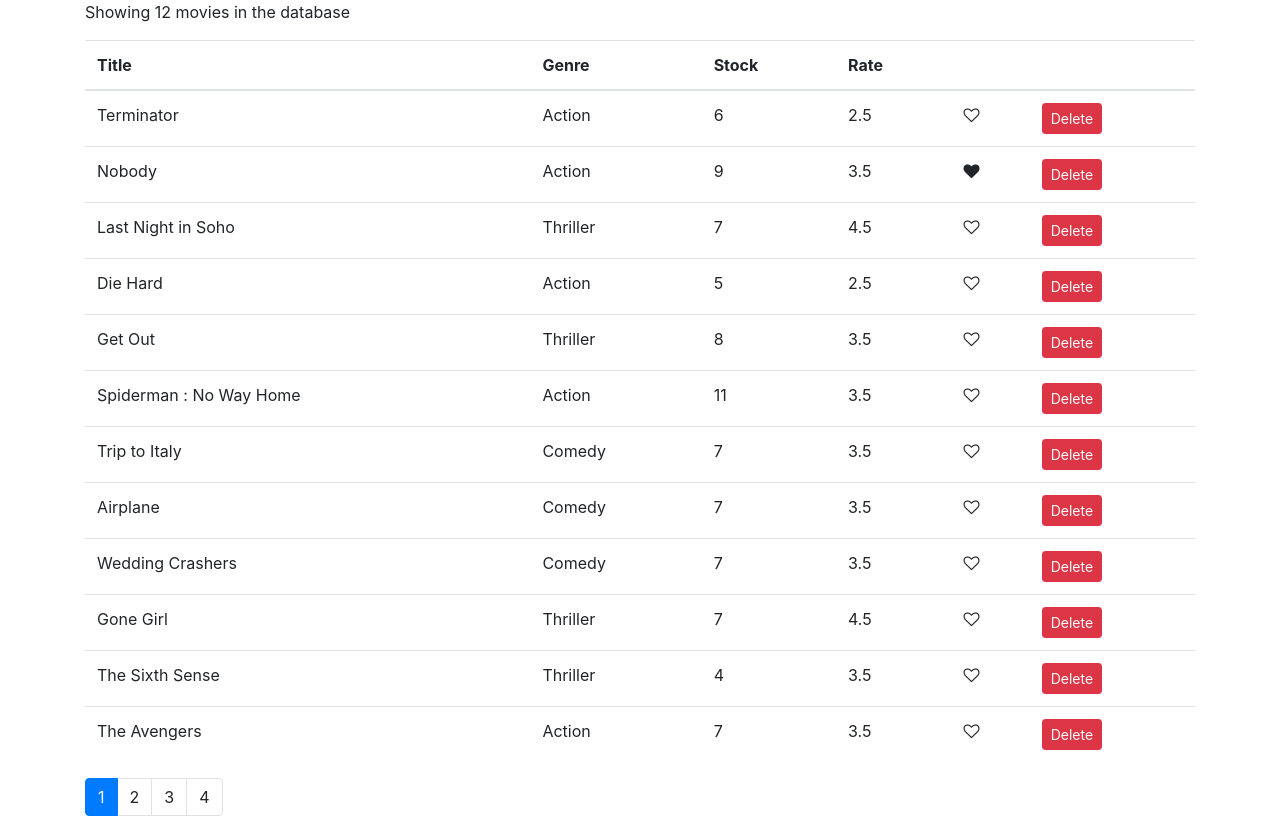
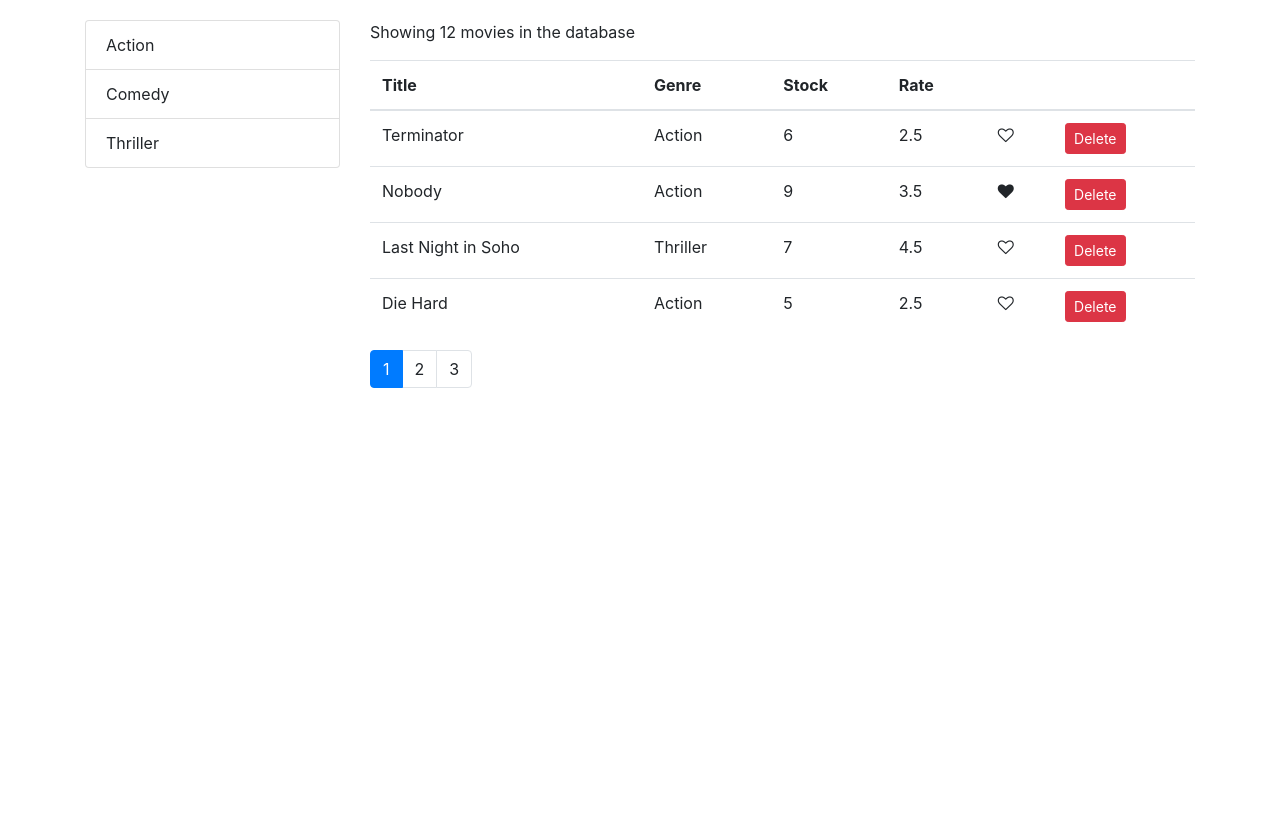
Before and after one commit to afrizaharahap/vidly-app, a React (Create React App) app: page / in a window 1280 px wide. After the commit the page ends 800 px from the top, so only its background shows below. Built offline with nearby package versions, Linux system fonts and the light colour scheme.

Commit message:
update padding

```diff
--- a/package.json
+++ b/package.json
@@ -9,6 +9,7 @@
     "bootstrap": "^4.1.1",
     "font-awesome": "^4.7.0",
     "lodash": "^4.17.10",
+    "prop-types": "^15.6.2",
     "react": "^17.0.2",
     "react-dom": "^17.0.2",
     "react-scripts": "5.0.0",
--- /dev/null
+++ b/src/components/common/listGroup.jsx
@@ -0,0 +1,23 @@
+import React from "react";
+
+const listGroup = (props) => {
+  const { items, textProperty, valueProperty, selectedItem, onItemSelect } =
+    props;
+  return (
+    <ul className="list-group">
+      {items.map((item) => (
+        <li
+          onClick={() => onItemSelect(item)}
+          key={item[valueProperty]}
+          className={
+            item === selectedItem ? "list-group-item active" : "list-group-item"
+          }
+        >
+          {item[textProperty]}
+        </li>
+      ))}
+    </ul>
+  );
+};
+listGroup.defaultProps = { textProperty: "name", valueProperty: "_id" };
+export default listGroup;
--- a/src/components/common/pagination.jsx
+++ b/src/components/common/pagination.jsx
@@ -1,4 +1,5 @@
 import React from "react";
+import propTypes from "prop-types";
 import _ from "lodash";
 
 const Pagination = (props) => {
@@ -28,5 +29,10 @@
     </nav>
   );
 };
-
+Pagination.propTypes = {
+  itemsCount: propTypes.number.isRequired,
+  pageSize: propTypes.number.isRequired,
+  currentPage: propTypes.number.isRequired,
+  onPageChange: propTypes.func.isRequired,
+};
 export default Pagination;
--- a/src/components/movies.jsx
+++ b/src/components/movies.jsx
@@ -1,11 +1,23 @@
-import react from "react";
+//import react from "react";
 import React, { Component } from "react";
+import Like from "./common/like";
+import ListGroup from "./common/listGroup";
+import Pagination from "./common/pagination";
 import { getMovies } from "../services/fakeMovieService";
-import Like from "./common/like";
-import Pagination from "./common/pagination";
+import { getGenres } from "../services/fakeGenreService";
+import { paginate } from "../utils/paginate";
 
 class Movies extends Component {
-  state = { movies: getMovies(), currentPage: 1, pageSize: 3 };
+  state = {
+    movies: [],
+    genres: [],
+    currentPage: 1,
+    pageSize: 4,
+  };
+
+  componentDidMount() {
+    this.setState({ movies: getMovies(), genres: getGenres() });
+  }
 
   handleDelete = (movie) => {
     //console.log("Button Clicked", movie);
@@ -27,13 +39,37 @@
   handlePageChange = (page) => {
     this.setState({ currentPage: page });
   };
+  handleGenreSelect = (genre) => {
+    this.setState({ selectedGenre: genre });
+  };
   render() {
     const { length: count } = this.state.movies;
-    const { pageSize, currentPage } = this.state;
+    const {
+      pageSize,
+      currentPage,
+      selectedGenre,
+      movies: allMovies,
+    } = this.state;
+
     if (count === 0) return <p>There are no movies shown</p>;
+
+    const filtered = selectedGenre
+      ? allMovies.filter((m) => m.genre._id === selectedGenre._id)
+      : allMovies;
+
+    const movies = paginate(filtered, currentPage, pageSize);
+
     return (
-      <React.Fragment>
-        <p>Showing {count} movies in the database</p>
+      <div className="row">
+        <div className="col-3">
+          <ListGroup
+            items={this.state.genres}
+            selectedItem={this.state.selectedGenre}
+            onItemSelect={this.handleGenreSelect}
+          />
+        </div>
+        <div className="col">
+          <p>Showing {filtered.length} movies in the database</p>
           <table className="table">
             <thead>
               <tr>
@@ -46,7 +82,7 @@
               </tr>
             </thead>
             <tbody>
-            {this.state.movies.map((movie) => (
+              {movies.map((movie) => (
                 <tr key={movie._id}>
                   <td>{movie.title}</td>
                   <td>{movie.genre.name}</td>
@@ -71,12 +107,13 @@
             </tbody>
           </table>{" "}
           <Pagination
-          itemsCount={count}
+            itemsCount={filtered.length}
             pageSize={pageSize}
             currentPage={currentPage}
             onPageChange={this.handlePageChange}
           />
-      </React.Fragment>
+        </div>
+      </div>
     );
   }
 }
--- a/src/index.css
+++ b/src/index.css
@@ -1,6 +1,9 @@
 body {
   margin: 0;
-  padding: 20x 0 0 0;
+  padding-top: 20px;
+  padding-right: 10px;
+  padding-bottom: 10px;
+  padding-left: 10px;
   /* font-family: -apple-system, BlinkMacSystemFont, "Segoe UI", "Roboto", "Oxygen",
     "Ubuntu", "Cantarell", "Fira Sans", "Droid Sans", "Helvetica Neue",
     sans-serif,
--- /dev/null
+++ b/src/utils/paginate.js
@@ -0,0 +1,6 @@
+import _ from "lodash";
+
+export function paginate(items, pageNumber, pageSize) {
+  const startIndex = (pageNumber - 1) * pageSize;
+  return _(items).slice(startIndex).take(pageSize).value();
+}
```
Also changed, not shown: 1 other file (tests, documents, lock files or other folders). Lines whose indentation alone changed are shown as unchanged.
